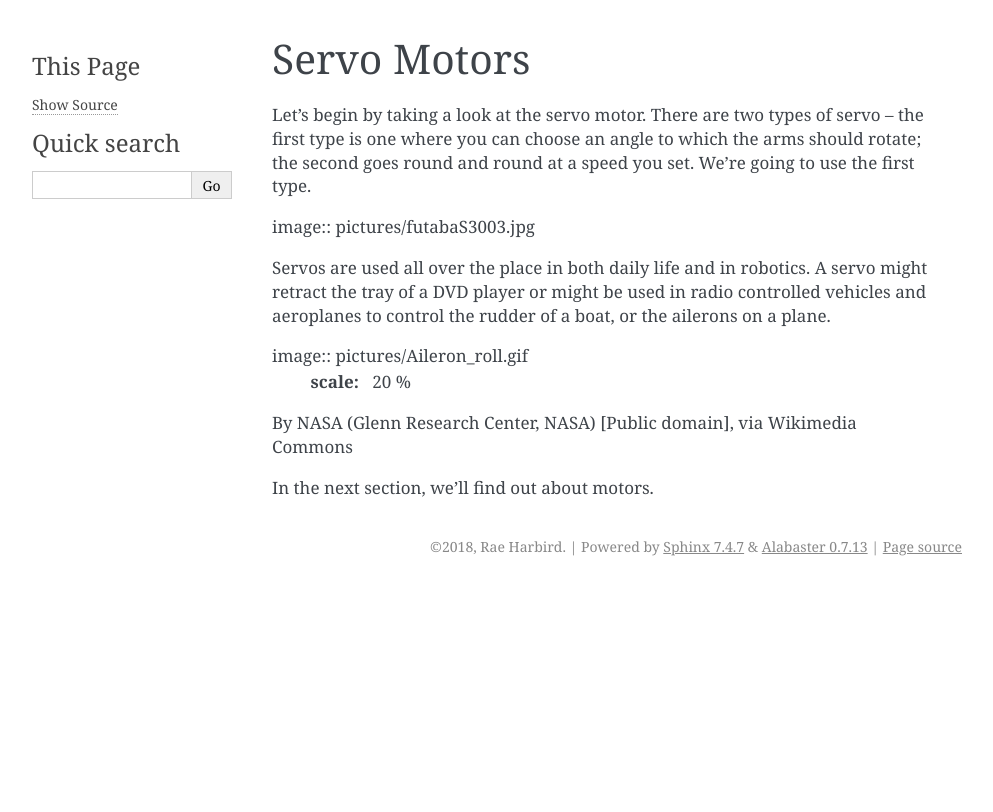
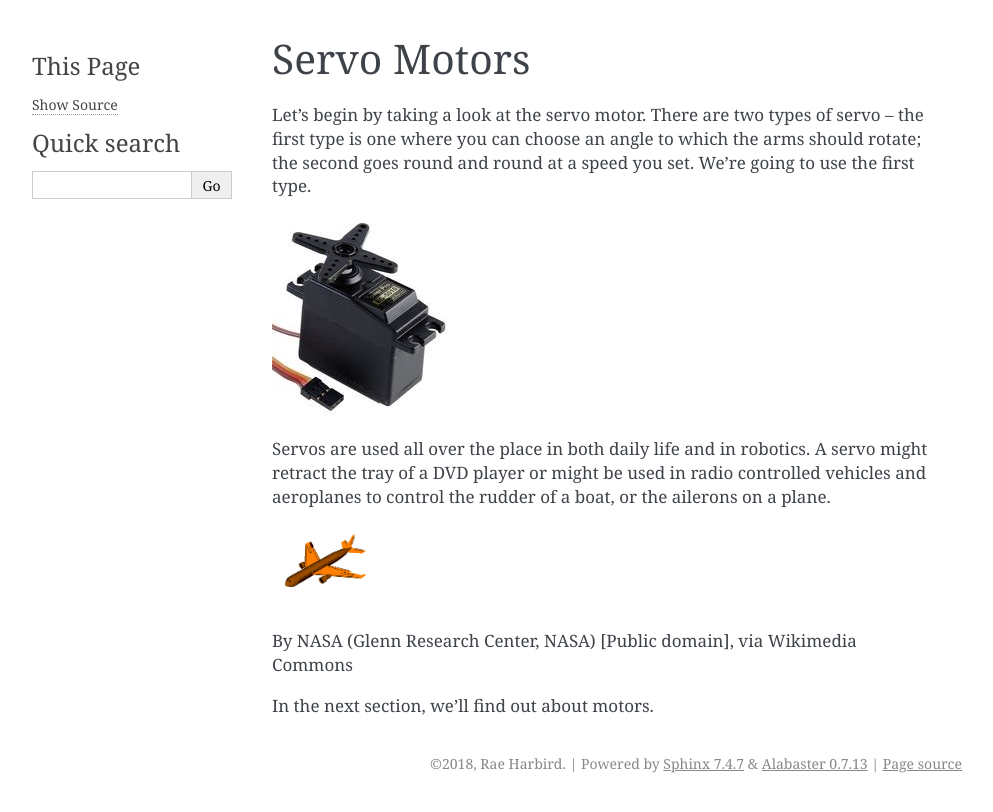
Before and after one commit to rharbird/ucl-microbit-robotics-readthedocs, a Sphinx documentation site: the page built from source/motors.rst, in a window 1280 px wide. Shown: the top 812 px of the page, without its empty margins (148-1141 px from the left). Built offline with Sphinx 7.4.7, drawn with Linux system fonts in a browser that asks for light colours; pages that are not in the unit, such as notebooks, are missing from menus.

Commit message:
Correct syntax

```diff
--- a/source/motors.rst
+++ b/source/motors.rst
@@ -6,7 +6,7 @@ servo – the first type is one where you can choose an angle to which the arms
 rotate; the second goes round and round at a speed you set. We’re going to use
 the first type.
 
-image:: pictures/futabaS3003.jpg
+.. image:: pictures/futabaS3003.jpg
 
 
 Servos are used all over the place in both daily life and in robotics. A servo
@@ -14,7 +14,7 @@ might retract the tray of a DVD player or might be used in radio controlled
 vehicles and aeroplanes to control the rudder of a boat, or the ailerons on a
 plane.
 
-image:: pictures/Aileron_roll.gif
+.. image:: pictures/Aileron_roll.gif
   :scale: 20 %
 
 By NASA (Glenn Research Center, NASA) [Public domain], via Wikimedia Commons
```
